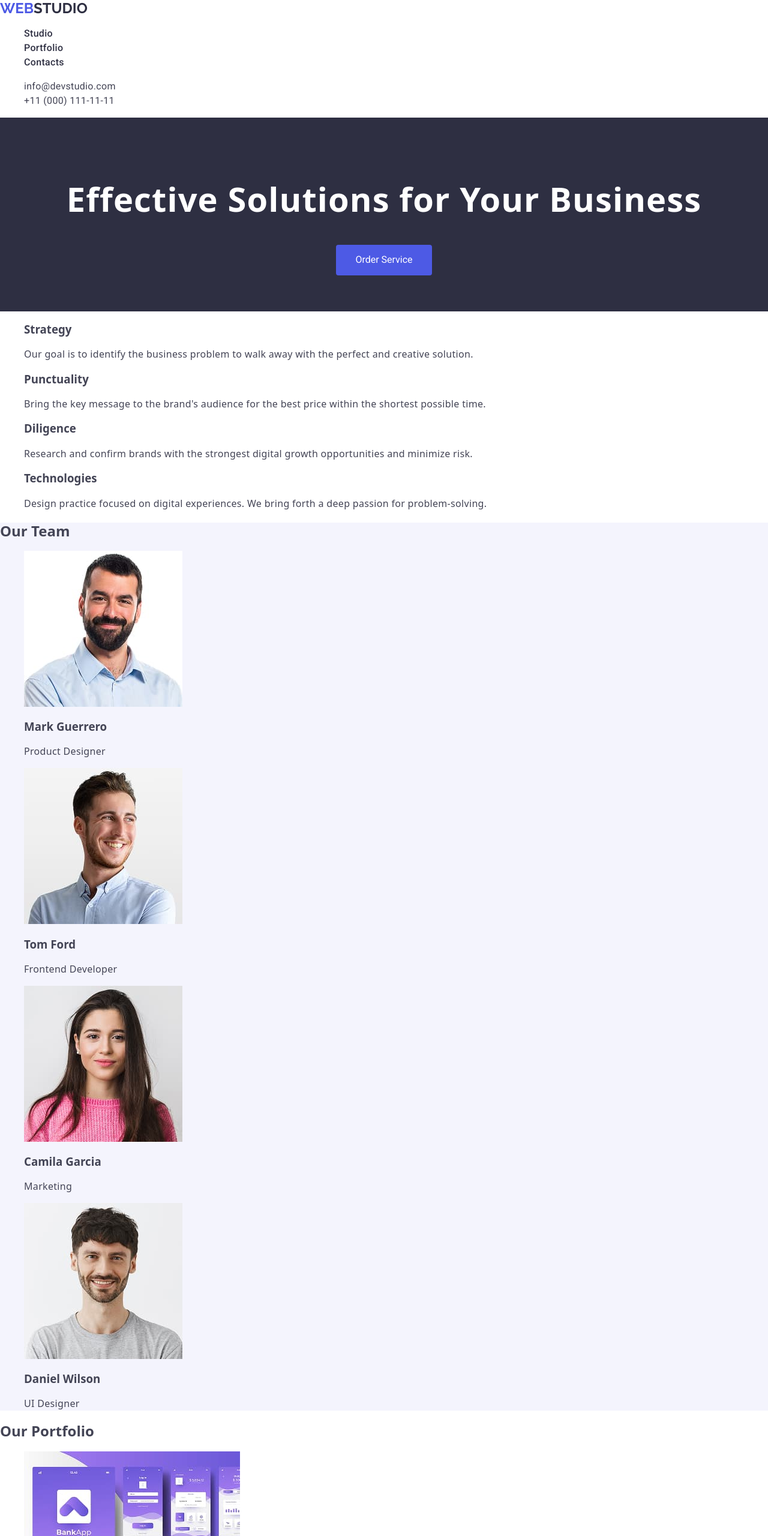
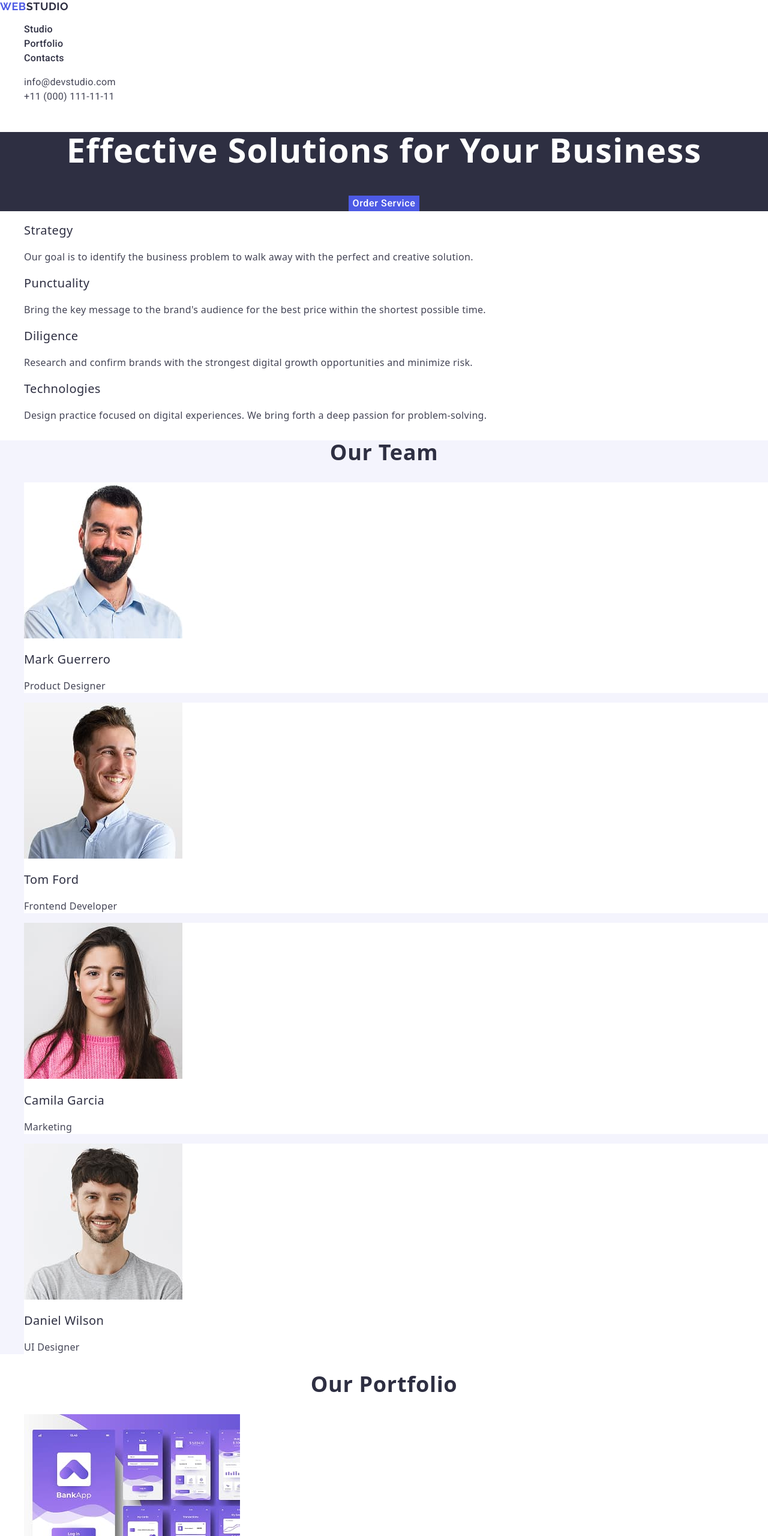
Before and after one commit to MaxPuga/goit-markup-hw-02, a plain HTML site: page index.html in a window 1280 px wide. Shown: the top 2560 px of the page at 60% size. Drawn offline with nearby package versions, Linux system fonts and the light colour scheme.

Commit message:
add initial files

```diff
--- a/css/styles.css
+++ b/css/styles.css
@@ -1,5 +1,7 @@
 body {
   color: #434455;
+  background-color: #ffffff;
+  font-family: "Roboto", sans-serif;
 }
 
 a {
@@ -12,13 +14,16 @@ a {
   text-decoration: none;
   font-family: "Raleway", sans-serif;
   font-size: 24px;
-  color: #2e2f42;
+  color: #4d5ae5;
   font-weight: 700;
+  font-size: 18px;
+  line-height: 117%;
+  letter-spacing: 0.03em;
   text-transform: uppercase;
 }
 
 .logo-accent {
-  color: #4d5ae5;
+  color: #2e2f42;
 }
 
 .logo:hover {
@@ -67,14 +72,12 @@ ul {
 
 /* ===== Hero ===== */
 
-.hero {
+.hero-board {
   text-align: center;
-  padding: 60px 20px;
-  border-radius: 0;
   background-color: #2e2f42;
 }
 
-h1 {
+.hero-title {
   font-weight: 700;
   font-size: 56px;
   line-height: 107%;
@@ -87,10 +90,11 @@ h1 {
   background-color: #4d5ae5;
   color: #ffffff;
   font-family: "Roboto", sans-serif;
-  border-radius: 4px;
   border: none;
-  padding: 16px 32px;
+  font-weight: 500;
   font-size: 16px;
+  line-height: 150%;
+  letter-spacing: 0.04em;
   cursor: pointer;
 }
 
@@ -104,7 +108,7 @@ h1 {
 
 /* ===== Main ===== */
 
-.h2 {
+.team-title {
   font-weight: 700;
   font-size: 36px;
   line-height: 111%;
@@ -113,7 +117,7 @@ h1 {
   color: #2e2f42;
 }
 
-.h3 {
+.benefits-subtitle {
   font-weight: 500;
   font-size: 20px;
   line-height: 120%;
@@ -121,10 +125,11 @@ h1 {
   color: #2e2f42;
 }
 
-p {
+.benefits-text {
   font-size: 16px;
   line-height: 150%;
   letter-spacing: 0.02em;
+  color: #434455;
 }
 
 .benefits {
@@ -135,19 +140,28 @@ p {
   background-color: #f4f4fd;
 }
 
+.background {
+  background-color: #ffffff;
+}
+
 /* ===== Footer ===== */
 
 .logo-footer {
   text-decoration: none;
   font-family: "Raleway", sans-serif;
-  font-size: 24px;
-  color: #f4f4fd;
+  font-size: 18px;
+  line-height: 117%;
+  letter-spacing: 0.03em;
+  color: #4d5ae5;
   font-weight: 700;
   text-transform: uppercase;
 }
 
+.logo-accent-footer {
+  color: #f4f4fd;
+}
+
 .footer {
-  border-radius: 0;
   background-color: #2e2f42;
 }
 
--- a/index.html
+++ b/index.html
@@ -28,13 +28,13 @@
   <body>
     <header>
       <nav>
-        <a href="./index.html" class="logo-header">
-          <span class="logo-accent">Web</span>Studio
-        </a>
+        <a href="./index.html" class="logo-header"
+          >Web<span class="logo-accent">Studio</span></a
+        >
         <ul class="page-nav">
-          <li><a href="#studio" class="link">Studio</a></li>
-          <li><a href="#portfolio" class="link">Portfolio</a></li>
-          <li><a href="#contacts" class="link">Contacts</a></li>
+          <li><a href="./index.html" class="link">Studio</a></li>
+          <li><a href="" class="link">Portfolio</a></li>
+          <li><a href="" class="link">Contacts</a></li>
         </ul>
       </nav>
       <address class="address">
@@ -51,8 +51,8 @@
       </address>
     </header>
     <main>
-      <section class="hero">
-        <h1>Effective Solutions for Your Business</h1>
+      <section class="hero-board">
+        <h1 class="hero-title">Effective Solutions for Your Business</h1>
         <button type="button" class="hero-button">Order Service</button>
       </section>
 
@@ -60,29 +60,29 @@
         <h2 hidden>Our Benefits</h2>
         <ul>
           <li>
-            <h3>Strategy</h3>
-            <p>
+            <h3 class="benefits-subtitle">Strategy</h3>
+            <p class="benefits-text">
               Our goal is to identify the business problem to walk away with the
               perfect and creative solution.
             </p>
           </li>
           <li>
-            <h3>Punctuality</h3>
-            <p>
+            <h3 class="benefits-subtitle">Punctuality</h3>
+            <p class="benefits-text">
               Bring the key message to the brand's audience for the best price
               within the shortest possible time.
             </p>
           </li>
           <li>
-            <h3>Diligence</h3>
-            <p>
+            <h3 class="benefits-subtitle">Diligence</h3>
+            <p class="benefits-text">
               Research and confirm brands with the strongest digital growth
               opportunities and minimize risk.
             </p>
           </li>
           <li>
-            <h3>Technologies</h3>
-            <p>
+            <h3 class="benefits-subtitle">Technologies</h3>
+            <p class="benefits-text">
               Design practice focused on digital experiences. We bring forth a
               deep passion for problem-solving.
             </p>
@@ -91,52 +91,52 @@
       </section>
 
       <section class="team-list">
-        <h2>Our Team</h2>
+        <h2 class="team-title">Our Team</h2>
         <ul>
-          <li>
+          <li class="background">
             <img
               src="./images/img3.jpg"
               alt="Mark Guerrero photo"
               width="264"
               height="260"
             />
-            <h3>Mark Guerrero</h3>
-            <p>Product Designer</p>
+            <h3 class="benefits-subtitle">Mark Guerrero</h3>
+            <p class="benefits-text">Product Designer</p>
           </li>
-          <li>
+          <li class="background">
             <img
               src="./images/img2.jpg"
               alt="Tom Ford photo"
               width="264"
               height="260"
             />
-            <h3>Tom Ford</h3>
-            <p>Frontend Developer</p>
+            <h3 class="benefits-subtitle">Tom Ford</h3>
+            <p class="benefits-text">Frontend Developer</p>
           </li>
-          <li>
+          <li class="background">
             <img
               src="./images/img4.jpg"
               alt="Camila Garcia photo"
               width="264"
               height="260"
             />
-            <h3>Camila Garcia</h3>
-            <p>Marketing</p>
+            <h3 class="benefits-subtitle">Camila Garcia</h3>
+            <p class="benefits-text">Marketing</p>
           </li>
-          <li>
+          <li class="background">
             <img
               src="./images/img1.jpg"
               alt="Daniel Wilson photo"
               width="264"
               height="260"
             />
-            <h3>Daniel Wilson</h3>
-            <p>UI Designer</p>
+            <h3 class="benefits-subtitle">Daniel Wilson</h3>
+            <p class="benefits-text">UI Designer</p>
           </li>
         </ul>
       </section>
       <section>
-        <h2>Our Portfolio</h2>
+        <h2 class="team-title">Our Portfolio</h2>
         <ul>
           <li>
             <img
@@ -145,8 +145,8 @@
               width="360"
               height="300"
             />
-            <h3>Banking App</h3>
-            <p>App</p>
+            <h3 class="benefits-subtitle">Banking App</h3>
+            <p class="benefits-text">App</p>
           </li>
           <li>
             <img
@@ -155,8 +155,8 @@
               width="360"
               height="300"
             />
-            <h3>Cashless Payment</h3>
-            <p>Marketing</p>
+            <h3 class="benefits-subtitle">Cashless Payment</h3>
+            <p class="benefits-text">Marketing</p>
           </li>
           <li>
             <img
@@ -165,8 +165,8 @@
               width="360"
               height="300"
             />
-            <h3>Meditation App</h3>
-            <p>App</p>
+            <h3 class="benefits-subtitle">Meditation App</h3>
+            <p class="benefits-text">App</p>
           </li>
           <li>
             <img
@@ -175,8 +175,8 @@
               width="360"
               height="300"
             />
-            <h3>Taxi Service</h3>
-            <p>Marketing</p>
+            <h3 class="benefits-subtitle">Taxi Service</h3>
+            <p class="benefits-text">Marketing</p>
           </li>
           <li>
             <img
@@ -185,8 +185,8 @@
               width="360"
               height="300"
             />
-            <h3>Screen Illustrations</h3>
-            <p>Design</p>
+            <h3 class="benefits-subtitle">Screen Illustrations</h3>
+            <p class="benefits-text">Design</p>
           </li>
           <li>
             <img
@@ -195,16 +195,16 @@
               width="360"
               height="300"
             />
-            <h3>Online Courses</h3>
-            <p>Marketing</p>
+            <h3 class="benefits-subtitle">Online Courses</h3>
+            <p class="benefits-text">Marketing</p>
           </li>
         </ul>
       </section>
     </main>
     <footer class="footer">
-      <a href="./index.html" class="logo-footer">
-        <span class="logo-accent">Web</span>Studio
-      </a>
+      <a href="./index.html" class="logo-footer"
+        >Web<span class="logo-accent-footer">Studio</span></a
+      >
       <p class="footer-text">
         Increase the flow of customers and sales for your business with digital
         marketing & growth solutions.
```
